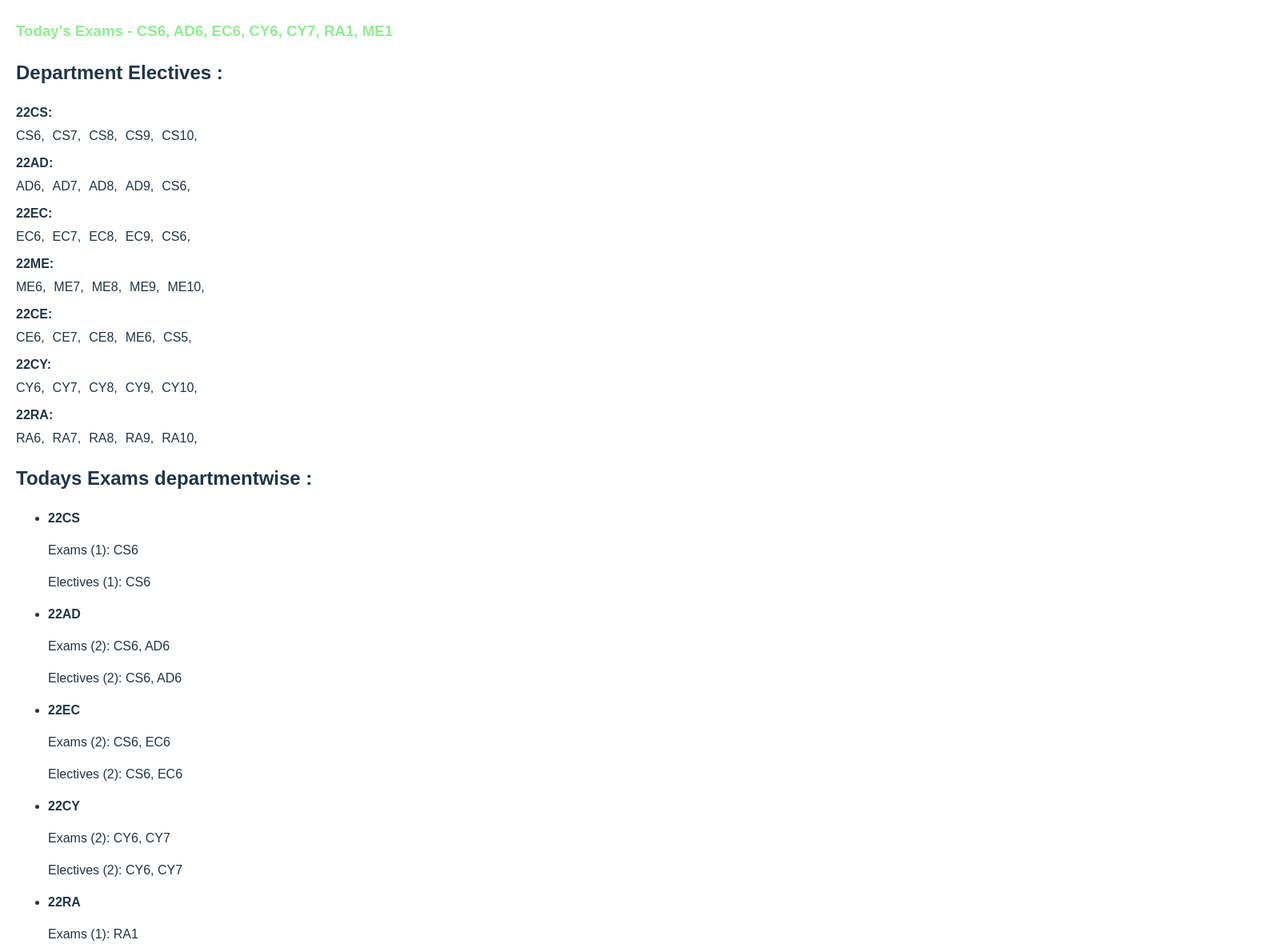
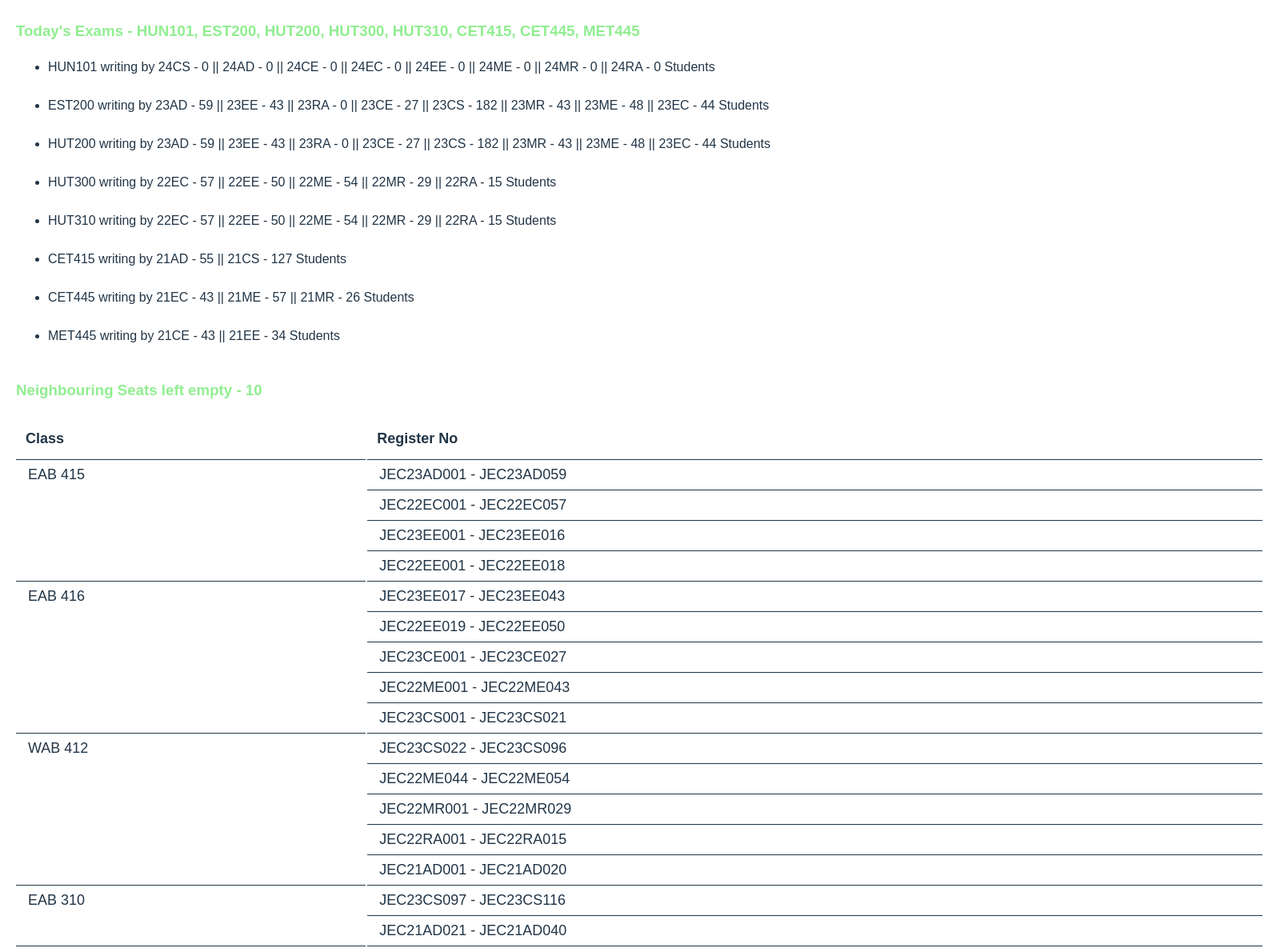
Before and after one commit to ada-rsh-s/exam-temp, a React (Vite) app: page / in a window 1280 px wide. Shown: the part 120-1310 px from the top of the page at 80% size, 1600 px wide, since content can reach past the window. Built offline with nearby package versions, Linux system fonts and the light colour scheme.

Commit message:
logic variations updated

```diff
--- a/src/App.css
+++ b/src/App.css
@@ -19,15 +19,16 @@
 
 .class-seat {
   border: 1px solid;
-  padding: 20px;
+  padding: 10px;
   min-width: 100px; /* Set a minimum width for each seat */
   text-align: center;
   white-space: nowrap; /* Prevent text from wrapping */
+  margin-bottom: 10px;
 }
 
 /* Optional: Adjust the gap between every 2nd column */
 .class-row > :nth-child(2n) {
-  margin-right: 20px; /* Adjust as needed */
+  margin-right: 50px; /* Adjust as needed */
 }
 
 table {
--- a/src/App.jsx
+++ b/src/App.jsx
@@ -1,76 +1,176 @@
 import React from "react";
 import "./App.css";
-const no_classes = 25,
+
+const no_classes = 36,
   classCapacity = {
-    EAB415: [15, 4],
-    EAB416: [15, 4],
-    WAB412: [15, 4],
-    EAB310: [10, 4],
+    "EAB 415": [15, 10],
+    "EAB 416": [15, 10],
+    "WAB 412": [15, 10],
+    "EAB 310": [10, 4],
     EAB304: [10, 4],
-    EAB310: [10, 4],
-    EAB350: [10, 4],
-    EAB311: [10, 4],
-    EAB320: [10, 4],
-    EAB316: [10, 4],
-    EAB308: [10, 4],
+    EAB303: [10, 4],
+    EAB306: [10, 4],
+    EAB206: [10, 4],
+    EAB203: [10, 4],
+    EAB204: [10, 4],
+    EAB103: [10, 4],
+    EAB106: [10, 4],
+    EAB104: [10, 4],
+    EAB407: [10, 4],
+    EAB405: [10, 4],
+    EAB401: [10, 4],
+    WAB105: [10, 4],
+    WAB106: [10, 4],
+    WAB107: [10, 4],
+    WAB210: [10, 4],
+    WAB207: [10, 4],
+    WAB206: [10, 4],
+    WAB205: [10, 4],
+    WAB406: [10, 4],
+    WAB403: [10, 4],
+    WAB405: [10, 4],
+    WAB305: [10, 4],
+    WAB304: [10, 4],
+    "ADM 303": [10, 4],
+    "ADM 304": [10, 4],
+    "ADM 305": [10, 4],
+    "ADM 306": [10, 4],
+    "ADM 307": [10, 4],
+    "ADM 308": [10, 4],
+    "ADM 309": [10, 4],
+    "ADM 310": [10, 4],
+    "ADM 311": [10, 4],
   };
+
+let deptStrength = {
+  "24CS": 0,
+  "24AD": 0,
+  "24CE": 0,
+  "24EC": 0,
+  "24EE": 0,
+  "24ME": 0,
+  "24MR": 0,
+  "24RA": 0,
+  "21AD": 55,
+  "21CE": 43,
+  "21CS": 127,
+  "21EC": 43,
+  "21EE": 34,
+  "21ME": 57,
+  "21MR": 26,
+  "21RA": 16,
+  "22AD": 64,
+  "22CE": 31,
+  "22CS": 124,
+  "22EC": 57,
+  "22EE": 50,
+  "22ME": 54,
+  "22MR": 29,
+  "22RA": 15,
+  "23AD": 59,
+  "23CE": 27,
+  "23CS": 182,
+  "23RA": 0,
+  "23CSE(Y)": 43,
+  "23EC": 44,
+  "23EE": 43,
+  "23ME": 48,
+  "23MR": 43,
+};
+let letStrength = {
+  "24CS": 0,
+  "24AD": 0,
+  "24CE": 0,
+  "24EC": 0,
+  "24EE": 0,
+  "24ME": 0,
+  "24MR": 0,
+  "24RA": 0,
+  "21AD": 0,
+  "21CE": 0,
+  "21CS": 0,
+  "21EC": 0,
+  "21EE": 0,
+  "21ME": 0,
+  "21MR": 0,
+  "21RA": 0,
+  "22AD": 0,
+  "22CE": 0,
+  "22CS": 0,
+  "22EC": 0,
+  "22EE": 0,
+  "22ME": 0,
+  "22MR": 0,
+  "23RA": 0,
+  "22RA": 0,
+  "23AD": 0,
+  "23CE": 0,
+  "23CS": 0,
+  "23CSE(Y)": 0,
+  "23EC": 0,
+  "23EE": 0,
+  "23ME": 0,
+  "23MR": 0,
+};
+
+let exams = {
+  "24CS": ["HUN101"],
+  "24AD": ["HUN101"],
+  "24CE": ["HUN101"],
+  "24EC": ["HUN101"],
+  "24EE": ["HUN101"],
+  "24ME": ["HUN101"],
+  "24MR": ["HUN101"],
+  "24RA": ["HUN101"],
+  "23AD": ["EST200", "HUT200", "MCN201"],
+  "23EE": ["EST200", "HUT200", "MCN201"],
+  "23RA": ["EST200", "HUT200", "MCN201"],
+  "23CE": ["EST200", "HUT200", "MCN201"],
+  "23CS": ["EST200", "HUT200", "MCN201"],
+  "23MR": ["EST200", "HUT200", "MCN201"],
+  "23ME": ["EST200", "HUT200", "MCN201"],
+  "23EC": ["EST200", "HUT200", "MCN201"],
+  "22AD": ["CST309", "MCN301"],
+  "22CE": ["CET309", "MCN301"],
+  "22CS": ["CST309", "MCN301"],
+  "22EC": ["HUT300", "HUT310", "MCN301"],
+  "22EE": ["HUT300", "HUT310", "MCN301"],
+  "22ME": ["HUT300", "HUT310", "MCN301"],
+  "22MR": ["HUT300", "HUT310", "MCN301"],
+  "22RA": ["HUT300", "HUT310", "MCN301"],
+  "21AD": ["CET415"],
+  "21CS": ["CET415"],
+  "21EC": ["CET445"],
+  "21ME": ["CET445"],
+  "21MR": ["CET445"],
+  "21CE": ["MET445"],
+  "21EE": ["MET445"],
+};
+
+let sup = {};
+
+const slots = {
+  E: [
+    "HUN101",
+    "EST200",
+    "HUT200",
+    "HUT300",
+    "HUT310",
+    "CET415",
+    "CET445",
+    "MET445",
+  ],
+};
+
+//selecting the slot for locating the subjects to be written on that day
+const examToday = slots.E;
+
+//necessary indices and arrays
 let class_index = 0,
   classes = [],
   lastIndex = 0,
-  data = [];
-
-let deptStrength = {
-  "22CS": 120,
-  "22AD": 60,
-  "22CE": 40,
-  "22ME": 30,
-  "22EC": 60,
-  "22RA": 30,
-  "22CY": 20,
-  "22MR": 0,
-};
-let letStrength = {
-  "22CS": 5,
-  "22CE": 3,
-  "22ME": 2,
-  "22EC": 5,
-  "22RA": 4,
-  "22CY": 7,
-  "22MR": 6,
-};
-
-let exams = {
-  "22CS": ["CS1", "CS2", "CS6", "CS7", "CS8", "CS9", "CS10"],
-  "22AD": ["AD1", "AD2", "AD6", "AD7", "AD8", "AD9", "CS6"],
-  "22EC": ["EC1", "EC2", "EC6", "EC7", "EC8", "EC9", "CS6"],
-  "22ME": ["ME1", "ME2", "ME6", "ME7", "ME8", "ME9", "ME10"],
-  "22CE": ["CE1", "CE2", "CE6", "CE7", "CE8", "ME6", "CS5"],
-  "22CY": ["CY1", "CY2", "CY6", "CY7", "CY8", "CY9", "CY10"],
-  "22RA": ["RA1", "RA2", "RA6", "RA7", "RA8", "RA9", "RA10"],
-};
- const originalExams = { ...exams };
-
-const electives = {
-  "22CS": ["CS6", "CS7", "CS8", "CS9", "CS10"],
-  "22AD": ["AD6", "AD7", "AD8", "AD9", "CS6"],
-  "22EC": ["EC6", "EC7", "EC8", "EC9", "CS6"],
-  "22ME": ["ME6", "ME7", "ME8", "ME9", "ME10"],
-  "22CE": ["CE6", "CE7", "CE8", "ME6", "CS5"],
-  "22CY": ["CY6", "CY7", "CY8", "CY9", "CY10"],
-  "22RA": ["RA6", "RA7", "RA8", "RA9", "RA10"],
-};
-
-let supIndex = 0;
-let sup = {
-  RA1: ["JEC19RA004", "JEC19RA007"],
-  ME1: ["JEC19ME004", "JEC19ME013", "JEC19ME007"],
-};
-
-const slots = {
-  A: ["CS6", "AD6", "EC6", "CY6", "CY7", "RA1", "ME1"],
-};
-
-const examToday = slots.A;
+  data = [],
+  supIndex = 0;
 
 const updateDeptStrength = (deptStrength, letStrength) => {
   const updatedDeptStrength = {};
@@ -81,28 +181,8 @@ const updateDeptStrength = (deptStrength, letStrength) => {
 };
 
 deptStrength = updateDeptStrength(deptStrength, letStrength);
-const filterExams = (exams, electives) => {
-  const result = {};
 
-  for (const department in exams) {
-    const examList = exams[department];
-    const electiveList = electives[department];
-
-    if (electiveList.length > 0) {
-      result[department] = [
-        ...new Set(examList.filter((exam) => !electiveList.includes(exam))),
-        electiveList[0],
-      ];
-    } else {
-      result[department] = examList;
-    }
-  }
-
-  return result;
-};
-
-exams = filterExams(exams, electives);
-
+//for initializing classes
 const classNames = Object.keys(classCapacity);
 
 for (let i = 0; i < classNames.length; i++) {
@@ -112,6 +192,7 @@ for (let i = 0; i < classNames.length; i++) {
     .map(() => Array(cols).fill(0));
 }
 
+//to calculate strength of odd/even indices
 function strengthCalculator(n, data) {
   let strength = 0;
   for (let i = n; i < data.length; i += 2) {
@@ -121,6 +202,7 @@ function strengthCalculator(n, data) {
   return strength;
 }
 
+//for efficient grouping of departments
 function optimizer(resultArray, n) {
   for (const key in resultArray) {
     const subArray = resultArray[key];
@@ -136,7 +218,7 @@ function optimizer(resultArray, n) {
       } else {
         sub = [subArray[0], ["DUM", 0], subArray[1]];
         if (subArray.length > n) {
-          for (j = 2; j < subArray.length; j++) {
+          for (let j = 2; j < subArray.length; j++) {
             sub = sub.concat([["DUM", 0], subArray[j]]);
           }
         }
@@ -160,21 +242,66 @@ function optimizer(resultArray, n) {
   }
 }
 
-function shuffleKeys(obj) {
-  const keys = Object.keys(obj);
-  const shuffledKeys = keys.sort(() => Math.random() - 0.5);
+//sorting of the resultArray
+function arrayStrength(array) {
+  let total = 0;
+  for (let i = 0; i < array[1].length; i++) {
+    total += array[1][i][1];
+  }
+  return total;
+}
+function arraySorter(resultArray) {
+  let resultArrayEntries = Object.entries(resultArray);
 
-  const shuffledObj = {};
-  shuffledKeys.forEach((key) => {
-    shuffledObj[key] = obj[key];
+  for (let i = 1; i < resultArrayEntries.length; i++) {
+    let key = resultArrayEntries[i];
+    let j = i - 1;
+    while (
+      j >= 0 &&
+      arrayStrength(resultArrayEntries[j]) < arrayStrength(key)
+    ) {
+      resultArrayEntries[j + 1] = resultArrayEntries[j];
+      j = j - 1;
+    }
+    resultArrayEntries[j + 1] = key;
+  }
+  const finalResultArray = Object.fromEntries(resultArrayEntries);
+  return finalResultArray;
+}
+
+function mergeDepts(exams) {
+  let examsArray = Object.entries(exams);
+  examsArray = examsArray.flat();
+
+  let seen = new Set();
+  let filteredData = {};
+
+  for (let i = 0; i < examsArray.length; i += 2) {
+    let key = examsArray[i];
+    let values = examsArray[i + 1];
+
+    let uniqueValues = values.filter(([code, _]) => {
+      if (!seen.has(code)) {
+        seen.add(code);
+        return true;
+      }
+      return false;
     });
 
-  return shuffledObj;
+    if (uniqueValues.length > 0) {
+      filteredData[key] = uniqueValues;
     }
+  }
+
+  return filteredData;
+}
+
 let viewResultArray = {};
 
+//Normal grouping of departments
 function dataArrayMaker(examToday, exams, deptStrength) {
   const resultArray = {};
+
   const deptList = Object.keys(exams);
   const subList = Object.values(exams);
   const supplySubs = Object.keys(sup);
@@ -186,6 +313,7 @@ function dataArrayMaker(examToday, exams, deptStrength) {
         const num = deptStrength[dept];
         subArray.push([dept, num]);
       }
+      resultArray[exam] = subArray;
     });
 
     supplySubs.forEach((supplySub, index) => {
@@ -193,20 +321,19 @@ function dataArrayMaker(examToday, exams, deptStrength) {
         let supply_num = sup[supplySubs[index]].length;
         subArray.push([`SUP_${exam}`, supply_num]);
       }
-    });
 
       resultArray[exam] = subArray;
     });
+  });
+  viewResultArray = resultArray;
 
-  const shuffledResult = shuffleKeys(resultArray);
-  viewResultArray = shuffledResult;
+  const mergedArray = mergeDepts(resultArray);
 
-  optimizer(shuffledResult, 2);
-  optimizer(shuffledResult, 1);
+  optimizer(arraySorter(mergedArray), 2);
+  optimizer(arraySorter(mergedArray), 1);
 
   return data;
 }
-
 data = dataArrayMaker(examToday, exams, deptStrength);
 
 const splitString = (str) => {
@@ -332,7 +459,6 @@ for (const [dept, num] of data) {
   }
   subjectAllotedNum++;
 }
-
 const consolidateItems = (items) => {
   const groupedItems = {};
 
@@ -364,6 +490,8 @@ const result = classes.map((cls, idx) => {
   };
 });
 
+
+
 const createItemPairs = (items) => {
   const pairs = [];
   for (let i = 0; i < items.length - 1; i += 2) {
@@ -373,35 +501,25 @@ const createItemPairs = (items) => {
   }
   return pairs;
 };
-  const findDepartmentsDetails = (codes) => {
-    const departmentDetails = {};
 
-    codes.forEach((code) => {
-      // Check exams
-      for (const [department, examCodes] of Object.entries(originalExams)) {
-        if (examCodes.includes(code)) {
-          if (!departmentDetails[department]) {
-            departmentDetails[department] = { exams: [], electives: [] };
-          }
-          departmentDetails[department].exams.push(code);
-        }
-      }
+const getDepartmentDetails = (departments) => {
+  const deptStrengthMap = new Map();
 
-      // Check electives
-      for (const [department, electiveCodes] of Object.entries(electives)) {
-        if (electiveCodes.includes(code)) {
-          if (!departmentDetails[department]) {
-            departmentDetails[department] = { exams: [], electives: [] };
-          }
-          departmentDetails[department].electives.push(code);
-        }
+  departments.forEach(([department, strength]) => {
+    if (!deptStrengthMap.has(department)) {
+      deptStrengthMap.set(department, strength);
+    } else {
+      deptStrengthMap.set(
+        department,
+        deptStrengthMap.get(department) + strength
+      );
     }
   });
 
-    return departmentDetails;
+  return Array.from(deptStrengthMap.entries())
+    .map(([dept, strength]) => `${dept} - ${strength} `)
+    .join(" || ");
 };
-
-  const departmentDetails = findDepartmentsDetails(examToday);
 
 const App = () => {
   return (
@@ -413,55 +531,16 @@ const App = () => {
         </h3>
         <h></h>
       </div>
+
       <div>
-        <h2>Department Electives :</h2>
-        {Object.entries(electives).map(([branch, subjects]) => (
-          <div key={branch} style={{ marginBottom: "10px" }}>
-            <strong>{branch}:</strong>
-            <div style={{ display: "flex", gap: "10px", marginTop: "5px" }}>
-              {subjects.map((subject, index) => (
-                <div key={index}>{subject},</div>
+        <ul>
+          {Object.entries(viewResultArray).map(([subject, departments]) => (
+            <li style={{ fontWeight: "500" }} key={subject}>
+              {subject} writing by {getDepartmentDetails(departments)} Students
+              <br />
+              <br />
+            </li>
           ))}
-            </div>
-          </div>
-        ))}
-      </div>
-      <div>
-        <h2>Todays Exams departmentwise :</h2>
-        <ul>
-          {Object.entries(departmentDetails).length > 0 ? (
-            Object.entries(departmentDetails).map(
-              ([dept, { exams, electives }]) => (
-                <li key={dept}>
-                  <strong>{dept}</strong>
-                  <div>
-                    <p>
-                      Exams ({exams.length}): {exams.join(", ")}
-                    </p>
-                    <p>
-                      Electives ({electives.length}): {electives.join(", ")}
-                    </p>
-                  </div>
-                </li>
-              )
-            )
-          ) : (
-            <li>No departments found</li>
-          )}
-        </ul>
-
-        <h2>Supply Exams:</h2>
-        <ul>
-          {Object.entries(sup).length > 0 ? (
-            Object.entries(sup).map(([examCode, students]) => (
-              <li key={examCode}>
-                <strong>{examCode}</strong> exam code is written by students:{" "}
-                {students.join(", ")}
-              </li>
-            ))
-          ) : (
-            <li>No supply exams found</li>
-          )}
         </ul>
       </div>
       <div>
```
Lines whose indentation alone changed are shown as unchanged.
